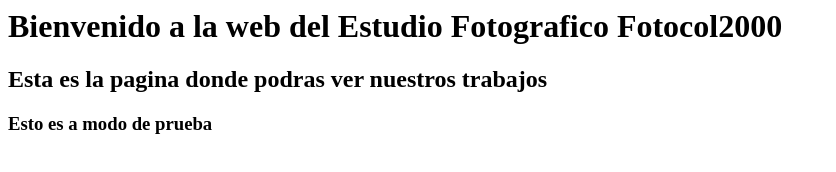
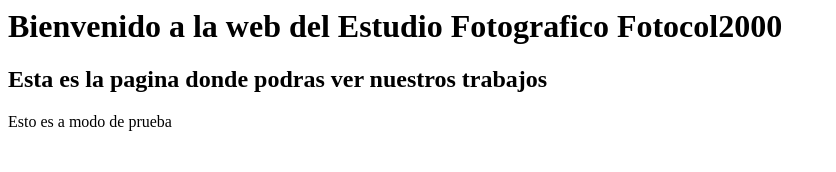
Before and after one commit to blacksheeppy/pagina-web, a plain HTML site: page index.html in a window 1280 px wide. Shown: the whole page, without its empty margins (0-836 px from the left). Drawn offline with Linux system fonts and the light colour scheme.

Commit message:
Modifica el subtitulo
Ahora no es un titulo es un párrafo

```diff
--- a/index.html
+++ b/index.html
@@ -20,7 +20,7 @@
         <![endif]-->
     <h1>Bienvenido a la web del Estudio Fotografico Fotocol2000</h1>
     <h2>Esta es la pagina donde podras ver nuestros trabajos</h2>
-    <h3>Esto es a modo de prueba</h3>
+    <p>Esto es a modo de prueba</p>
 </body>
 
 </html>
```
